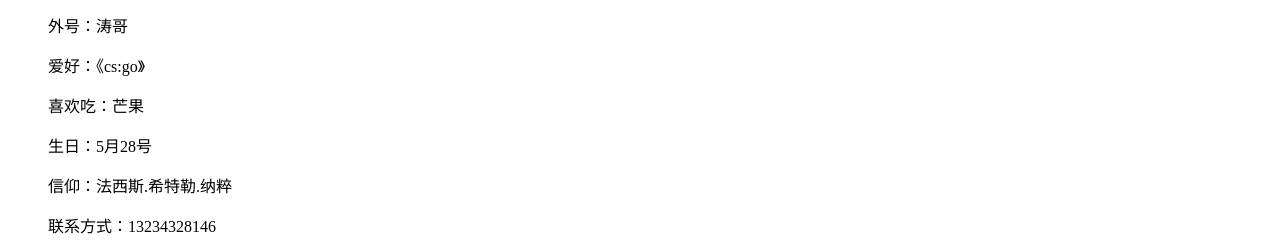
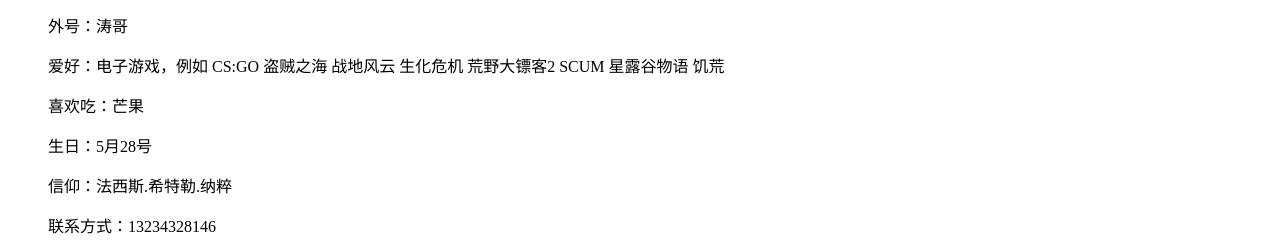
Before and after one commit to 641392/-, a plain HTML site: page index.html in a window 1280 px wide. Shown: the part 291-536 px from the top of the page. Drawn offline with Linux system fonts and the light colour scheme.

Commit message:
Update index.html

```diff
--- a/index.html
+++ b/index.html
@@ -14,7 +14,7 @@
 <div>
   <p>姓名：于涛源</p>
   <p>外号：涛哥</p>
-  <p>爱好：《cs:go》</p>
+  <p>爱好：电子游戏，例如 CS:GO 盗贼之海 战地风云 生化危机 荒野大镖客2 SCUM 星露谷物语 饥荒</p>
   <p>喜欢吃：芒果</p>
   <p>生日：5月28号</p>
   <p>信仰：法西斯.希特勒.纳粹 </p>
```
